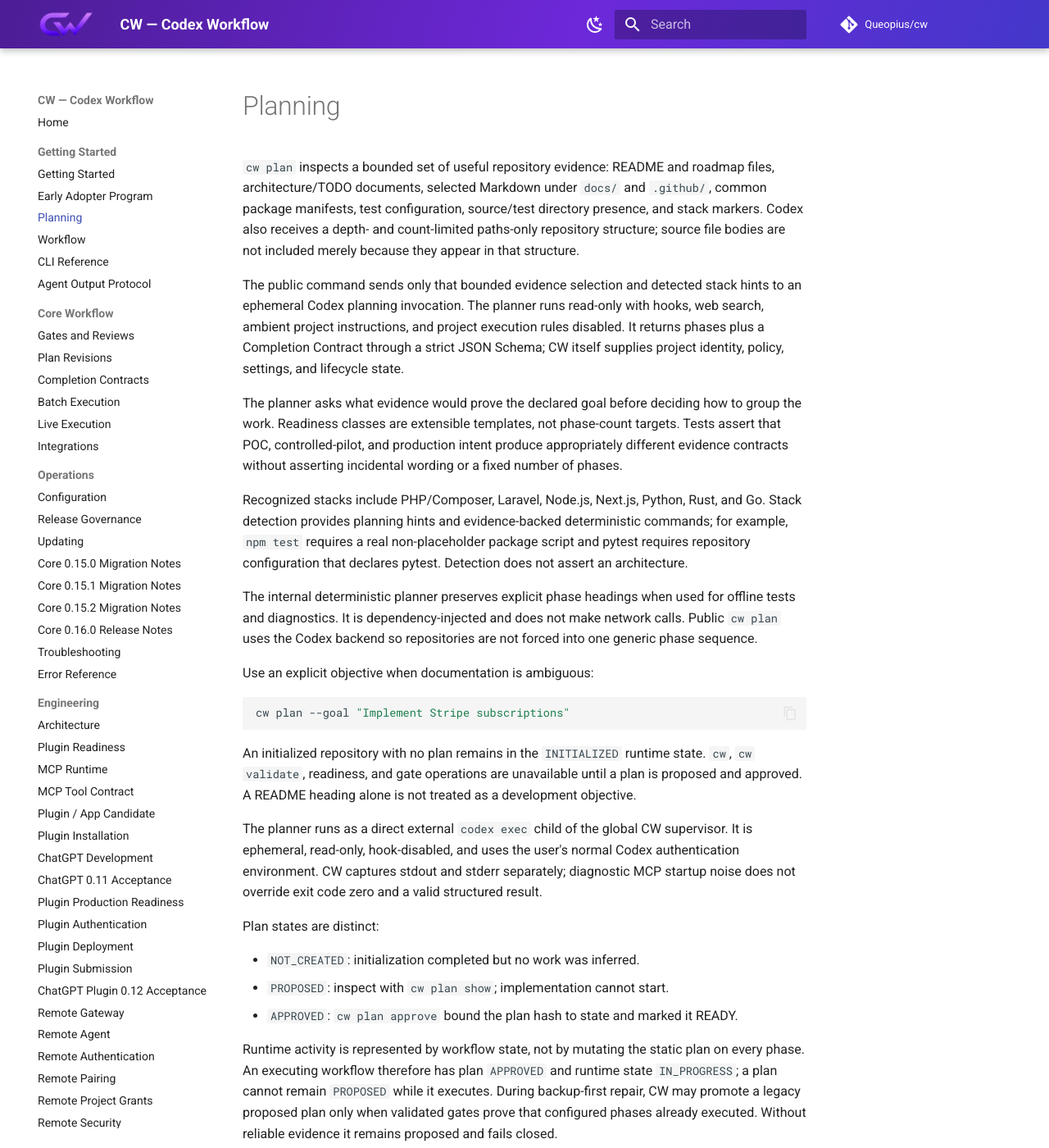
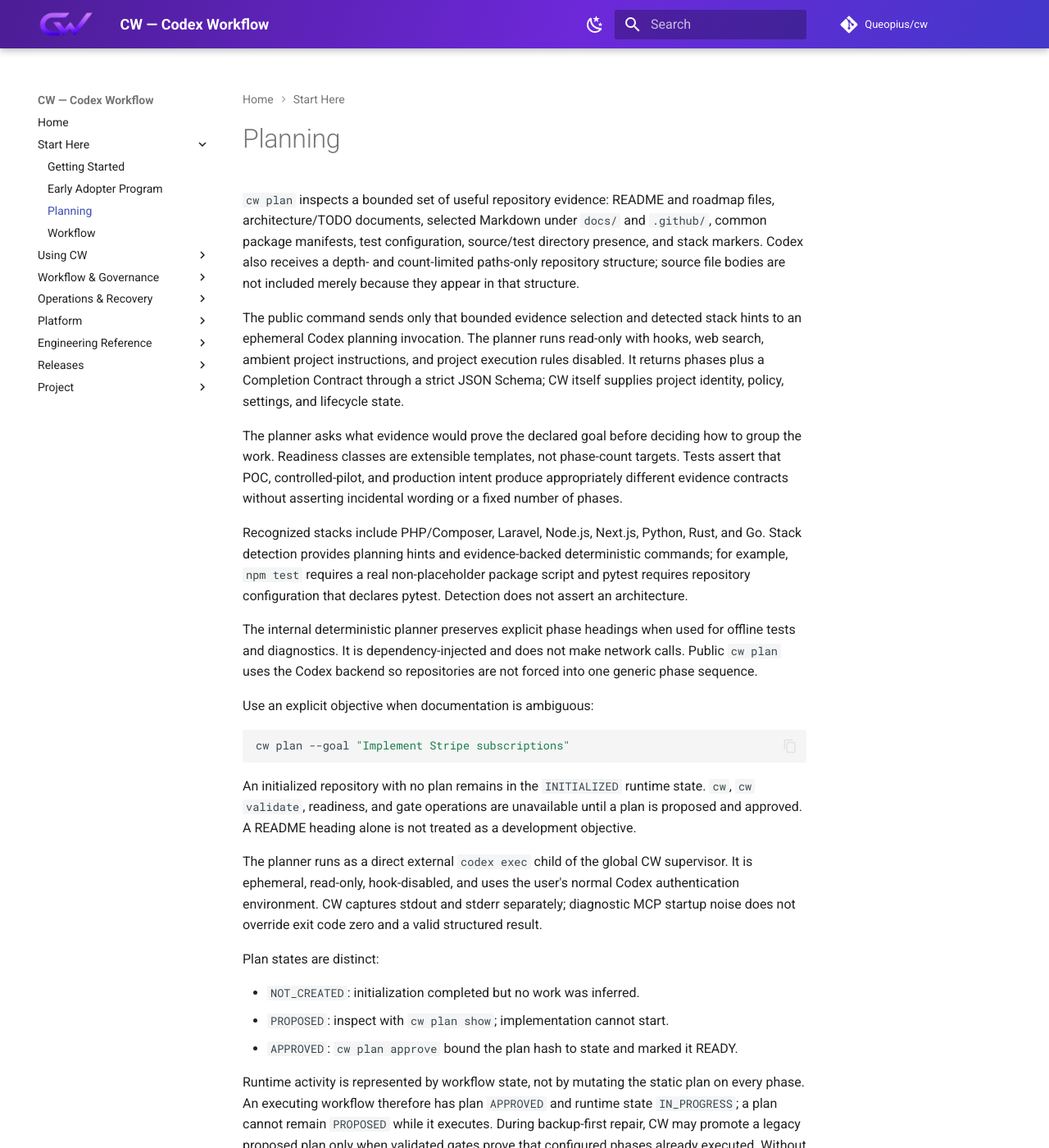
Before and after one commit to Queopius/cw, an MkDocs documentation site: the page built from docs/planning.md, in a window 1280 px wide and 1400 px high. Shown: the whole window at 82% size. Built offline with MkDocs 1.6.1 and Material for MkDocs 9.7.7, drawn with Linux system fonts in a browser that asks for light colours; comment, search, counter and statistics services are not loaded.

Commit message:
docs: reorganize documentation navigation

```diff
--- a/docs/stylesheets/brand.css
+++ b/docs/stylesheets/brand.css
@@ -32,6 +32,13 @@
 /* Keep repository navigation useful without turning docs into a metrics surface. */
 .md-source__facts {
   display: none;
+}
+
+/* Keep the active mobile navigation level at AA contrast in both palettes. */
+@media screen and (max-width: 76.234375em) {
+  .md-nav--primary .md-nav__title {
+    color: var(--md-default-fg-color);
+  }
 }
 
 .md-typeset a:focus-visible,
--- a/mkdocs.yml
+++ b/mkdocs.yml
@@ -24,8 +24,10 @@ theme:
         icon: material/weather-sunny
         name: Switch to light mode
   features:
-    - navigation.sections
+    - navigation.indexes
+    - navigation.path
     - navigation.footer
+    - navigation.prune
     - navigation.top
     - navigation.tracking
     - content.code.copy
@@ -34,87 +36,110 @@ theme:
 
 nav:
   - Home: index.md
-  - Getting Started:
+  - Start Here:
+      - Start Here: start-here/index.md
       - Getting Started: getting-started.md
       - Early Adopter Program: early-adopter-program.md
       - Planning: planning.md
       - Workflow: workflow.md
+  - Using CW:
+      - Using CW: using-cw/index.md
       - CLI Reference: cli-reference.md
       - Agent Output Protocol: llm-output.md
-  - Core Workflow:
-      - Gates and Reviews: gates-and-reviews.md
-      - Plan Revisions: plan-revisions.md
-      - Completion Contracts: completion-contracts.md
+      - Configuration: configuration.md
       - Batch Execution: batch-execution.md
       - Live Execution: live-execution.md
       - Integrations: integrations.md
-  - Operations:
-      - Configuration: configuration.md
+  - Workflow & Governance:
+      - Workflow & Governance: workflow-governance/index.md
+      - Gates and Reviews: gates-and-reviews.md
+      - Plan Revisions: plan-revisions.md
+      - Plan Rebaseline Recovery: operations/plan-rebaseline-recovery.md
+      - Completion Contracts: completion-contracts.md
       - Release Governance: governance.md
+  - Operations & Recovery:
+      - Operations & Recovery: operations-recovery/index.md
       - Updating: updating.md
-      - Core 0.15.0 Migration Notes: releases/core-0.15.0.md
-      - Core 0.15.1 Migration Notes: releases/core-0.15.1.md
-      - Core 0.15.2 Migration Notes: releases/core-0.15.2.md
-      - Core 0.16.0 Release Notes: releases/core-0.16.0.md
       - Troubleshooting: troubleshooting.md
       - Error Reference: errors.md
-  - Engineering:
-      - Architecture: architecture.md
-      - Plugin Readiness: plugin-readiness.md
-      - MCP Runtime: mcp-runtime.md
-      - MCP Tool Contract: mcp-tool-contract.md
-      - Plugin / App Candidate: plugin-app-candidate.md
-      - Plugin Installation: plugin-installation.md
-      - ChatGPT Development: chatgpt-development.md
-      - ChatGPT 0.11 Acceptance: acceptance/chatgpt-development-0.11.md
-      - Plugin Production Readiness: plugin-production-readiness.md
-      - Plugin Authentication: plugin-auth.md
-      - Plugin Deployment: plugin-deployment.md
-      - Plugin Submission: plugin-submission.md
-      - ChatGPT Plugin 0.12 Acceptance: acceptance/chatgpt-plugin-0.12.md
-      - Remote Gateway: remote-gateway.md
-      - Remote Agent: remote-agent.md
-      - Remote Authentication: remote-auth.md
-      - Remote Pairing: remote-pairing.md
-      - Remote Project Grants: remote-project-grants.md
-      - Remote Security: remote-security.md
-      - Remote Privacy: remote-privacy.md
-      - Remote Operations: remote-operations.md
-      - Remote Gateway 0.13 Acceptance: acceptance/remote-gateway-0.13.md
-      - Staging Environment: staging-environment.md
-      - Auth0 Staging: auth0-staging.md
-      - Staging Bootstrap 0.14: acceptance/staging-bootstrap-0.14.md
-      - Staging Deployment Runbook: operations/staging-deploy.md
-      - Gateway Runbook: operations/gateway-runbook.md
-      - Local Agent Runbook: operations/agent-runbook.md
-      - OAuth Runbook: operations/oauth-runbook.md
-      - Incident Response: operations/incident-response.md
-      - Backup and Restore: operations/backup-restore.md
-      - Key Rotation: operations/key-rotation.md
-      - Plugin Listing Draft: plugin-listing-draft.md
-      - Plugin Privacy Draft: plugin-privacy.md
-      - Plugin Support: plugin-support.md
-      - Plugin Security Review: plugin-security.md
-      - ADR — Multi-adapter Engine: adr/0001-multi-adapter-engine.md
-      - ADR — MCP Transport: adr/0002-mcp-transport.md
-      - ADR — Plugin Candidate: adr/0003-plugin-candidate.md
-      - ADR — ChatGPT Development: adr/0004-chatgpt-development-and-public-runtime.md
-      - ADR — Production MCP Relay: adr/0005-production-mcp-relay.md
-      - ADR — Gateway Agent Transport: adr/0006-gateway-agent-long-poll.md
-      - ADR — Remote Identity Provider: adr/0007-remote-identity-provider.md
-      - ADR — Device Identity and Pairing: adr/0008-device-identity-pairing.md
-      - ADR — Remote Persistence: adr/0009-remote-persistence.md
-      - ADR — Render Staging Hosting: adr/0010-render-staging-hosting.md
-      - ADR — Plan Revision Identity: adr/0011-plan-revision-identity.md
-      - ADR — Review Supersession: adr/0012-review-supersession.md
-      - Plan Rebaseline Recovery: operations/plan-rebaseline-recovery.md
-      - Project Layout: project-layout.md
-      - Platform Support: testing/platform-support.md
-      - Windows VM Acceptance: testing/windows-vm-acceptance.md
+      - Runbooks:
+          - Staging Deployment: operations/staging-deploy.md
+          - Gateway: operations/gateway-runbook.md
+          - Local Agent: operations/agent-runbook.md
+          - OAuth: operations/oauth-runbook.md
+          - Incident Response: operations/incident-response.md
+          - Backup and Restore: operations/backup-restore.md
+          - Key Rotation: operations/key-rotation.md
+  - Platform:
+      - Platform: platform/index.md
+      - MCP:
+          - Runtime: mcp-runtime.md
+          - Tool Contract: mcp-tool-contract.md
+      - Plugin:
+          - Readiness: plugin-readiness.md
+          - App Candidate: plugin-app-candidate.md
+          - Installation: plugin-installation.md
+          - Production Readiness: plugin-production-readiness.md
+          - Authentication: plugin-auth.md
+          - Deployment: plugin-deployment.md
+          - Submission: plugin-submission.md
+          - ChatGPT Development: chatgpt-development.md
+      - Plugin Publication & Support:
+          - Listing Draft: plugin-listing-draft.md
+          - Privacy: plugin-privacy.md
+          - Support: plugin-support.md
+          - Security Review: plugin-security.md
+      - Remote:
+          - Gateway: remote-gateway.md
+          - Agent: remote-agent.md
+          - Authentication: remote-auth.md
+          - Pairing: remote-pairing.md
+          - Project Grants: remote-project-grants.md
+          - Security: remote-security.md
+          - Privacy: remote-privacy.md
+          - Operations: remote-operations.md
+      - Staging:
+          - Environment: staging-environment.md
+          - Auth0: auth0-staging.md
+  - Engineering Reference:
+      - Engineering Reference: engineering-reference/index.md
+      - Architecture & Layout:
+          - Architecture: architecture.md
+          - Project Layout: project-layout.md
       - Security: security.md
-      - Versioning: versioning.md
-      - Release Process: release-process.md
+      - Platform Support:
+          - Platform Support: testing/platform-support.md
+          - Windows Acceptance: testing/windows-vm-acceptance.md
+      - Versioning:
+          - Versioning: versioning.md
+          - Release Process: release-process.md
+      - Core Architecture Decisions:
+          - ADR 0001 — Multi-adapter Engine: adr/0001-multi-adapter-engine.md
+          - ADR 0002 — MCP Transport: adr/0002-mcp-transport.md
+          - ADR 0011 — Plan Revision Identity: adr/0011-plan-revision-identity.md
+          - ADR 0012 — Review Supersession: adr/0012-review-supersession.md
+      - Platform Architecture Decisions:
+          - ADR 0003 — Plugin Candidate: adr/0003-plugin-candidate.md
+          - ADR 0004 — ChatGPT Development: adr/0004-chatgpt-development-and-public-runtime.md
+          - ADR 0005 — Production MCP Relay: adr/0005-production-mcp-relay.md
+          - ADR 0006 — Gateway Agent Transport: adr/0006-gateway-agent-long-poll.md
+          - ADR 0007 — Remote Identity Provider: adr/0007-remote-identity-provider.md
+          - ADR 0008 — Device Identity and Pairing: adr/0008-device-identity-pairing.md
+          - ADR 0009 — Remote Persistence: adr/0009-remote-persistence.md
+          - ADR 0010 — Render Staging Hosting: adr/0010-render-staging-hosting.md
+      - Acceptance Evidence:
+          - ChatGPT Development 0.11: acceptance/chatgpt-development-0.11.md
+          - ChatGPT Plugin 0.12: acceptance/chatgpt-plugin-0.12.md
+          - Remote Gateway 0.13: acceptance/remote-gateway-0.13.md
+          - Staging Bootstrap 0.14: acceptance/staging-bootstrap-0.14.md
+  - Releases:
+      - Releases: releases/index.md
+      - Latest — Core 0.16.0: releases/core-0.16.0.md
+      - Core 0.15.2: releases/core-0.15.2.md
+      - Core 0.15.1: releases/core-0.15.1.md
+      - Core 0.15.0: releases/core-0.15.0.md
   - Project:
+      - Project: project/index.md
       - Brand Assets: assets/brand/README.md
 
 edit_uri: ""
```
Also changed, not shown: docs/engineering-reference/index.md (added, +10 -0 lines), docs/operations-recovery/index.md (added, +9 -0 lines), docs/platform/index.md (added, +8 -0 lines), docs/project/index.md (added, +7 -0 lines), docs/releases/index.md (added, +8 -0 lines), docs/start-here/index.md (added, +8 -0 lines), docs/using-cw/index.md (added, +8 -0 lines), docs/workflow-governance/index.md (added, +9 -0 lines), 5 other files.
